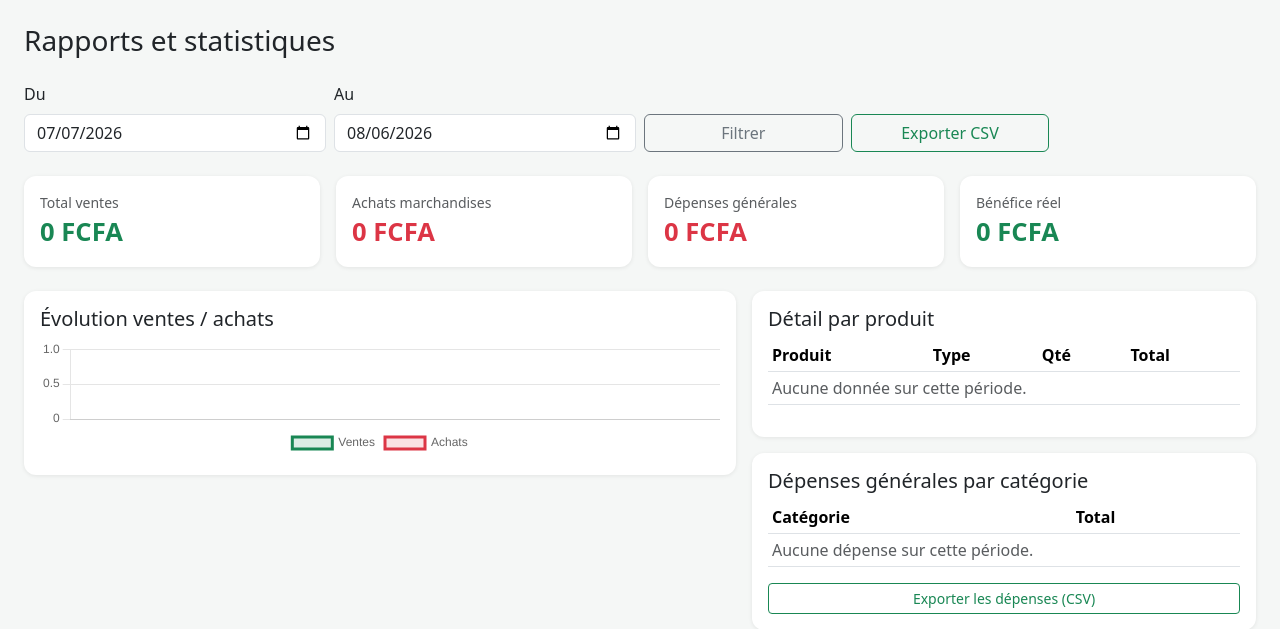
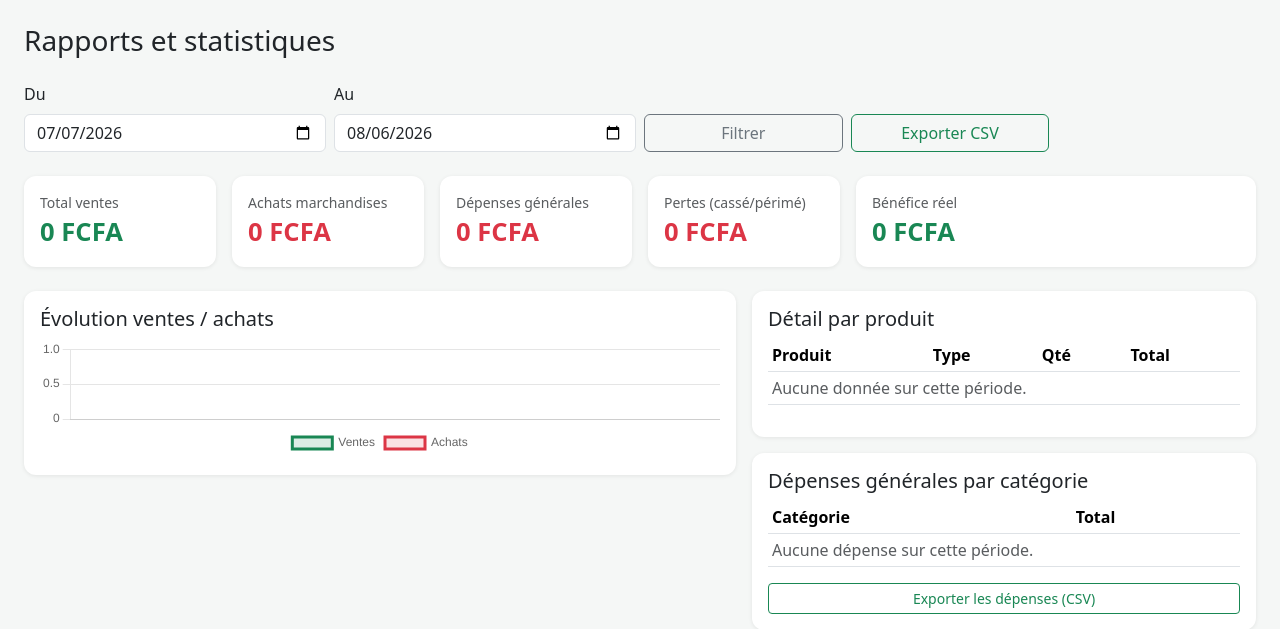
Before and after one commit to Bayegaye/senavipro, a Flask app: page /rapports in a window 1280 px wide; the page is wider, and only the part inside the window is pictured. Shown: the part 104-733 px from the top of that part. Run offline with Flask 3, Linux system fonts and the light colour scheme; a user stored in the database is signed in; parts of the project's set-up code (start-up, migrations or seed data) failed here and were passed over; some libraries are stand-ins or nearby versions.

Commit message:
Aligne le calcul du bénéfice de Rapports sur celui du tableau de bord

```diff
--- a/app.py
+++ b/app.py
@@ -1543,6 +1543,18 @@ def rapports():
         .all()
     )
 
+    # Bénéfice réel de la période, calculé exactement comme sur le tableau de
+    # bord : marge sur les produits vendus (prix de vente − coût d'achat réel
+    # de la fiche produit) moins les dépenses générales et la valeur d'achat
+    # des pertes (produits cassés/périmés) sur la période — et non plus
+    # ventes − achats − dépenses, qui ne reflète pas la rentabilité réelle si
+    # les achats et les ventes de la période ne portent pas sur les mêmes
+    # produits/quantités.
+    cout_vendus_total = _cout_produits_vendus(date_debut_d, date_fin_d)
+    pertes_total = _valeur_pertes(date_debut_d, date_fin_d)
+    marge_totale = ventes_total - cout_vendus_total
+    benefice = marge_totale - depenses_total - pertes_total
+
     return render_template(
         "rapports.html",
         date_debut=date_debut,
@@ -1550,7 +1562,8 @@ def rapports():
         ventes_total=ventes_total,
         achats_total=achats_total,
         depenses_total=depenses_total,
-        benefice=ventes_total - achats_total - depenses_total,
+        pertes_total=pertes_total,
+        benefice=benefice,
         par_produit=par_produit,
         par_categorie_depense=par_categorie_depense,
         labels=labels,
--- a/templates/rapports.html
+++ b/templates/rapports.html
@@ -21,25 +21,31 @@
 </form>
 
 <div class="row g-3 mb-4">
-  <div class="col-md-3">
+  <div class="col-md-2">
     <div class="card card-stat p-3">
       <div class="text-muted small">Total ventes</div>
       <div class="stat-value text-success">{{ '%.0f'|format(ventes_total) }} FCFA</div>
     </div>
   </div>
-  <div class="col-md-3">
+  <div class="col-md-2">
     <div class="card card-stat p-3">
       <div class="text-muted small">Achats marchandises</div>
       <div class="stat-value text-danger">{{ '%.0f'|format(achats_total) }} FCFA</div>
     </div>
   </div>
-  <div class="col-md-3">
+  <div class="col-md-2">
     <div class="card card-stat p-3">
       <div class="text-muted small">Dépenses générales</div>
       <div class="stat-value text-danger">{{ '%.0f'|format(depenses_total) }} FCFA</div>
     </div>
   </div>
-  <div class="col-md-3">
+  <div class="col-md-2">
+    <div class="card card-stat p-3">
+      <div class="text-muted small">Pertes (cassé/périmé)</div>
+      <div class="stat-value text-danger">{{ '%.0f'|format(pertes_total) }} FCFA</div>
+    </div>
+  </div>
+  <div class="col-md-4">
     <div class="card card-stat p-3">
       <div class="text-muted small">Bénéfice réel</div>
       <div class="stat-value {% if benefice >= 0 %}text-success{% else %}text-danger{% endif %}">{{ '%.0f'|format(benefice) }} FCFA</div>
```
